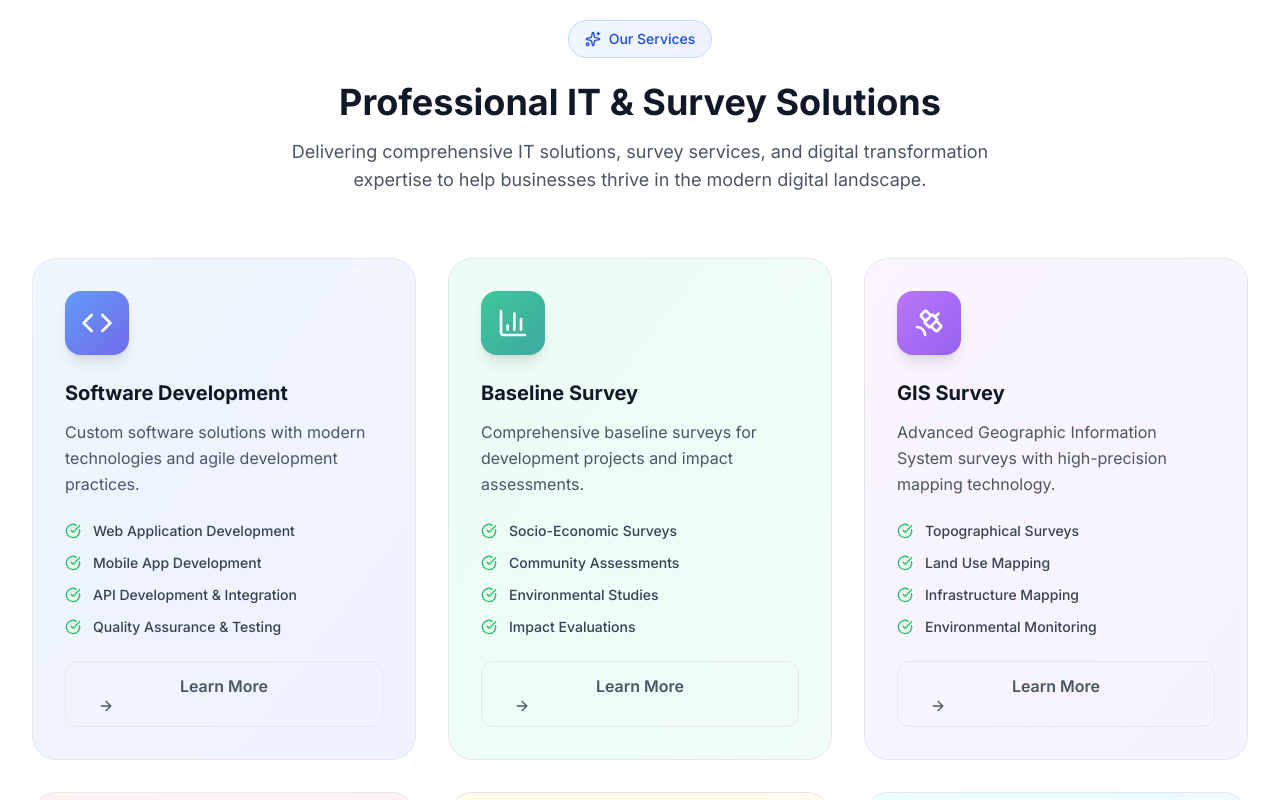
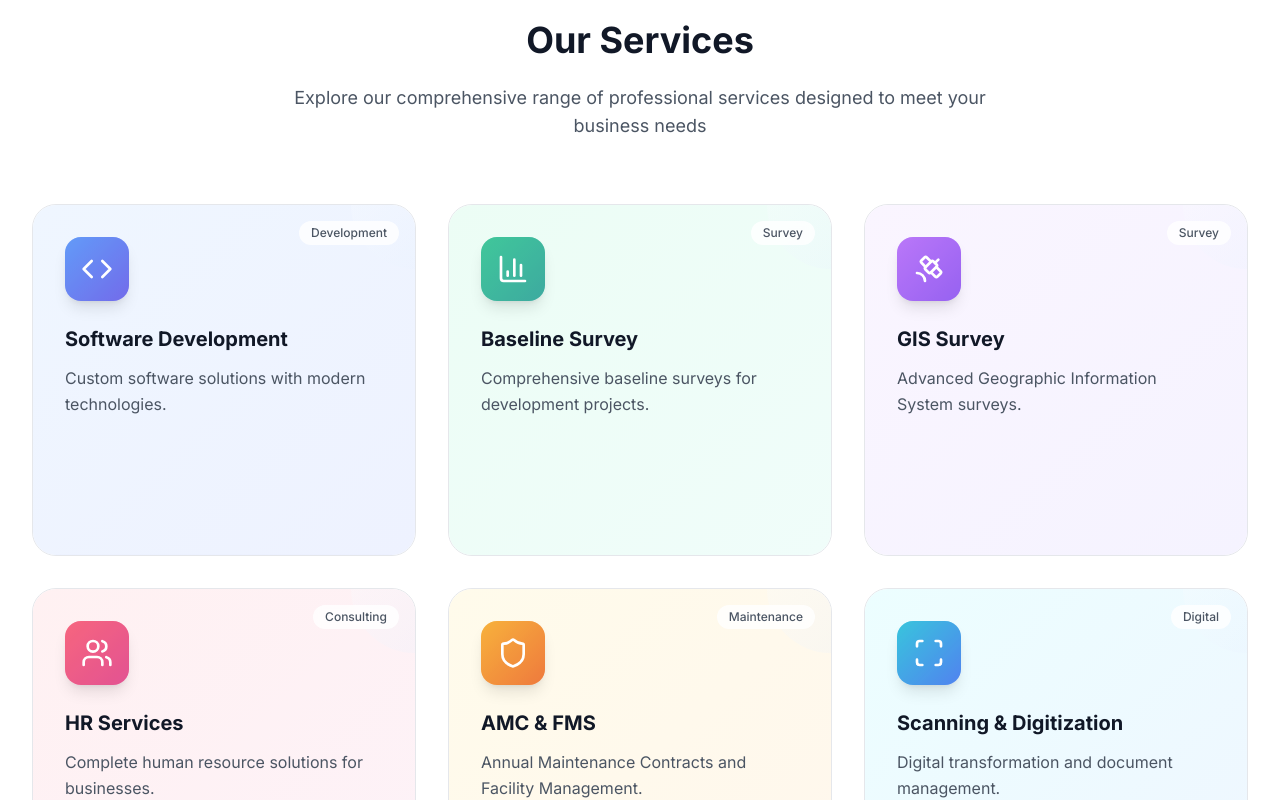
Before and after one commit to RajuKumar1213/computer-part-selling, a Next.js app: page / in a window 1280 px wide. Shown: the part 860-1660 px from the top of the page. Built offline with nearby package versions, Linux system fonts and the light colour scheme.

Commit message:
new design changed for services

```diff
--- a/src/components/ServicesSection.tsx
+++ b/src/components/ServicesSection.tsx
@@ -1,6 +1,7 @@
 "use client";
 
 import { motion } from "framer-motion";
+import Link from "next/link";
 import {
   Code,
   BarChart3,
@@ -11,172 +12,226 @@ import {
   ArrowRight,
   CheckCircle,
   Sparkles,
+  ExternalLink,
 } from "lucide-react";
-import { Button } from "./ui/Button";
 
 const services = [
   {
     icon: Code,
     title: "Software Development",
-    description: "Custom software solutions with modern technologies and agile development practices.",
+    shortDescription: "Custom software solutions with modern technologies.",
+    fullDescription:
+      "Comprehensive software development services including web applications, mobile apps, API development, and quality assurance testing using cutting-edge technologies and agile methodologies.",
     features: [
       "Web Application Development",
       "Mobile App Development",
       "API Development & Integration",
       "Quality Assurance & Testing",
+      "Agile Development Process",
+      "Modern Tech Stack",
     ],
     gradient: "from-blue-500 to-indigo-600",
     bgGradient: "from-blue-50 to-indigo-50",
-    href: "/services/software-development"
+    href: "/services/software-development",
+    category: "Development",
   },
   {
     icon: BarChart3,
     title: "Baseline Survey",
-    description: "Comprehensive baseline surveys for development projects and impact assessments.",
+    shortDescription:
+      "Comprehensive baseline surveys for development projects.",
+    fullDescription:
+      "Professional baseline survey services for development projects, impact assessments, and policy planning with detailed data collection and analysis methodologies.",
     features: [
       "Socio-Economic Surveys",
       "Community Assessments",
       "Environmental Studies",
       "Impact Evaluations",
+      "Data Collection & Analysis",
+      "Policy Planning Support",
     ],
     gradient: "from-emerald-500 to-teal-600",
     bgGradient: "from-emerald-50 to-teal-50",
-    href: "/services/baseline-survey"
+    href: "/services/baseline-survey",
+    category: "Survey",
   },
   {
     icon: Satellite,
     title: "GIS Survey",
-    description: "Advanced Geographic Information System surveys with high-precision mapping technology.",
+    shortDescription: "Advanced Geographic Information System surveys.",
+    fullDescription:
+      "High-precision GIS surveys using advanced satellite imagery and GPS technology for accurate geographical data collection, mapping, and spatial analysis.",
     features: [
       "Topographical Surveys",
       "Land Use Mapping",
       "Infrastructure Mapping",
       "Environmental Monitoring",
+      "GPS Technology",
+      "Spatial Analysis",
     ],
     gradient: "from-purple-500 to-violet-600",
     bgGradient: "from-purple-50 to-violet-50",
-    href: "/services/gis-survey"
+    href: "/services/gis-survey",
+    category: "Survey",
   },
   {
     icon: Users,
     title: "HR Services",
-    description: "Complete human resource solutions for recruitment, training, and workforce management.",
+    shortDescription: "Complete human resource solutions for businesses.",
+    fullDescription:
+      "Comprehensive HR services including talent acquisition, training and development, performance management, and HR consulting to optimize your workforce.",
     features: [
       "Talent Acquisition",
       "Training & Development",
       "Performance Management",
       "HR Consulting",
+      "Workforce Planning",
+      "Employee Relations",
     ],
     gradient: "from-rose-500 to-pink-600",
     bgGradient: "from-rose-50 to-pink-50",
-    href: "/services/hr-services"
+    href: "/services/hr-services",
+    category: "Consulting",
   },
   {
     icon: Shield,
     title: "AMC & FMS",
-    description: "Annual Maintenance Contracts and Facility Management Services for optimal operations.",
+    shortDescription: "Annual Maintenance Contracts and Facility Management.",
+    fullDescription:
+      "Professional maintenance contracts and facility management services ensuring optimal operations, preventive maintenance, and 24/7 support for your infrastructure.",
     features: [
       "Preventive Maintenance",
       "Emergency Support",
       "Facility Management",
       "24/7 Monitoring",
+      "Asset Management",
+      "Compliance Management",
     ],
     gradient: "from-amber-500 to-orange-600",
     bgGradient: "from-amber-50 to-orange-50",
-    href: "/services/amc-fmc"
+    href: "/services/amc-fmc",
+    category: "Maintenance",
   },
   {
     icon: Scan,
     title: "Scanning & Digitization",
-    description: "Digital transformation services for document management and archival solutions.",
+    shortDescription: "Digital transformation and document management.",
+    fullDescription:
+      "Advanced document scanning and digitization services for digital transformation, archive management, and paperless operations with OCR processing capabilities.",
     features: [
       "Document Scanning",
       "Data Digitization",
       "Archive Management",
       "OCR Processing",
+      "Digital Transformation",
+      "Document Management",
     ],
     gradient: "from-cyan-500 to-blue-600",
     bgGradient: "from-cyan-50 to-blue-50",
-    href: "/services/scanning-digitization"
+    href: "/services/scanning-digitization",
+    category: "Digital",
   },
 ];
 
 export function ServicesSection() {
   return (
     <section className="py-20 bg-white">
-      <div className="container mx-auto px-6 lg:px-8">
-        {/* Header */}{" "}
+      <div className="container mx-auto px-8">
         <motion.div
-          initial={{ opacity: 0, y: 20 }}
+          initial={{ opacity: 0, y: 50 }}
           whileInView={{ opacity: 1, y: 0 }}
-          viewport={{ once: true, amount: 0.1 }}
-          transition={{ duration: 0.4 }}
+          viewport={{ once: true }}
           className="text-center mb-16">
-          {" "}
-          <div className="inline-flex items-center px-4 py-2 bg-gradient-to-r from-blue-50 to-indigo-50 border border-blue-200 rounded-full text-blue-700 font-medium text-sm mb-6">
-            <Sparkles className="w-4 h-4 mr-2" />
+          <h2 className="text-4xl font-bold text-gray-900 mb-6">
             Our Services
-          </div>
-          <h2 className="text-3xl lg:text-4xl font-bold text-gray-900 mb-4">
-            Professional IT & Survey Solutions
           </h2>
-          <p className="text-base lg:text-lg text-gray-600 max-w-3xl mx-auto">
-            Delivering comprehensive IT solutions, survey services, and digital transformation
-            expertise to help businesses thrive in the modern digital landscape.
+          <p className="text-lg text-gray-600 max-w-3xl mx-auto">
+            Explore our comprehensive range of professional services designed
+            to meet your business needs
           </p>
         </motion.div>
-        {/* Services Grid */}
+
         <div className="grid grid-cols-1 md:grid-cols-2 lg:grid-cols-3 gap-8">
           {services.map((service, index) => (
             <motion.div
               key={index}
-              initial={{ opacity: 0, y: 20 }}
+              initial={{ opacity: 0, y: 30 }}
               whileInView={{ opacity: 1, y: 0 }}
-              viewport={{ once: true, amount: 0.1 }}
-              transition={{ duration: 0.4, delay: index * 0.1 }}
-              className={`group relative bg-gradient-to-br ${service.bgGradient} border border-gray-200 rounded-3xl p-8 hover:shadow-2xl hover:shadow-blue-500/10 hover:border-blue-300 transition-all duration-500 hover:-translate-y-2 overflow-hidden`}>
+              viewport={{ once: true }}
+              transition={{ delay: index * 0.1 }}
+              className="group relative overflow-hidden bg-white rounded-3xl border border-gray-200 hover:border-blue-300 transition-all duration-500 hover:shadow-2xl hover:shadow-blue-500/10 hover:-translate-y-4 hover:bg-gradient-to-br hover:from-blue-50 hover:to-indigo-50">
+              {/* Card Content */}
+              <div
+                className={`relative bg-gradient-to-br ${service.bgGradient} group-hover:opacity-80 transition-all duration-500 ease-out`}>
+                {/* Collapsed Content */}
+                <div className="p-8 min-h-[350px] flex flex-col group-hover:pb-4 transition-all duration-500">
+                  {/* Background Pattern */}
+                  <div className="absolute top-0 right-0 w-32 h-32 bg-gradient-to-br from-white/30 to-blue-100/20 rounded-full -translate-y-16 translate-x-16 group-hover:scale-150 group-hover:from-blue-200/40 group-hover:to-indigo-200/30 transition-all duration-700"></div>
 
-              {/* Background Pattern */}
-              <div className="absolute top-0 right-0 w-32 h-32 bg-gradient-to-br from-white/20 to-transparent rounded-full -translate-y-16 translate-x-16 group-hover:scale-150 transition-transform duration-700"></div>
+                  {/* Category Badge */}
+                  <div className="absolute top-4 right-4 px-3 py-1 bg-white/80 backdrop-blur-sm rounded-full text-xs font-medium text-gray-600 group-hover:bg-white/90 transition-all duration-300">
+                    {service.category}
+                  </div>
 
                   {/* Icon */}
-              <div className={`relative w-16 h-16 bg-gradient-to-br ${service.gradient} rounded-2xl flex items-center justify-center mb-6 group-hover:scale-110 group-hover:rotate-3 transition-all duration-500 shadow-lg`}>
+                  <div
+                    className={`relative w-16 h-16 bg-gradient-to-br ${service.gradient} rounded-2xl flex items-center justify-center mb-6 group-hover:scale-110 group-hover:rotate-3 transition-all duration-500 shadow-lg`}>
                     <service.icon className="w-8 h-8 text-white" />
                     <div className="absolute inset-0 bg-white/20 rounded-2xl group-hover:bg-white/30 transition-colors duration-300"></div>
                   </div>
 
-              {/* Content */}
+                  {/* Title */}
                   <h3 className="text-xl font-bold text-gray-900 mb-3 group-hover:text-gray-800 transition-colors">
                     {service.title}
                   </h3>
-              <p className="text-gray-600 mb-6 leading-relaxed">
-                {service.description}
+
+                  {/* Short Description - Always Visible */}
+                  <p className="text-gray-600 leading-relaxed transition-all duration-300 group-hover:text-gray-700">
+                    {service.shortDescription}
+                  </p>
+                </div>
+
+                {/* Expanded Content - Slides up from bottom */}
+                <div className="absolute bottom-0 left-0 right-0 bg-white/95 backdrop-blur-sm border-t-2 border-blue-200/60 px-8 pt-12 pb-6 min-h-[280px] transform translate-y-full group-hover:translate-y-0 transition-all duration-500 ease-out rounded-b-3xl shadow-lg mt-2">
+
+                  {/* Spacer line for visual separation */}
+                  <div className="w-16 h-1 bg-gradient-to-r from-blue-400 to-blue-600 rounded-full mx-auto mb-6"></div>
+
+                  {/* Full Description */}
+                  <p className="text-gray-700 mb-4 leading-relaxed text-sm">
+                    {service.fullDescription}
                   </p>
 
-              {/* Features */}
-              <div className="space-y-3 mb-6">
-                {service.features.map((feature, idx) => (
-                  <div
+                  {/* Features List */}
+                  <div className="space-y-2 mb-6">
+                    {service.features.slice(0, 4).map((feature, idx) => (
+                      <motion.div
                         key={idx}
-                    className="flex items-center text-sm text-gray-700 group-hover:text-gray-800 transition-colors">
-                    <CheckCircle className="w-4 h-4 text-green-500 mr-3 flex-shrink-0" />
+                        initial={{ opacity: 0, x: -10 }}
+                        whileInView={{ opacity: 1, x: 0 }}
+                        transition={{ delay: idx * 0.1 }}
+                        className="flex items-center text-sm text-gray-700 group-hover:text-gray-800">
+                        <CheckCircle className="w-3 h-3 text-green-500 mr-2 flex-shrink-0" />
                         <span className="font-medium">{feature}</span>
-                  </div>
-                ))}
-              </div>
-
-              {/* Link Button */}
-              <Button
-                variant="ghost"
-                className="w-full group-hover:bg-white/80 group-hover:text-blue-600 transition-all duration-300 font-semibold border border-gray-200 group-hover:border-blue-200 group-hover:shadow-md"
-              >
-                Learn More
-                <ArrowRight className="w-4 h-4 ml-2 group-hover:translate-x-1 transition-transform" />
-              </Button>
                       </motion.div>
                     ))}
                   </div>
 
+                  {/* Read More Button */}
+                  <Link href={service.href}>
+                    <button className="w-full bg-gradient-to-r from-blue-500 to-blue-600 hover:from-blue-600 hover:to-blue-700 text-white py-3 rounded-xl font-semibold transition-all duration-300 flex items-center justify-center group/btn shadow-lg hover:shadow-xl">
+                      <span>Read Full Details</span>
+                      <ExternalLink className="w-4 h-4 ml-2 group-hover/btn:translate-x-1 transition-transform" />
+                    </button>
+                  </Link>
+                </div>
+
+                {/* Gradient Overlay for smooth transition */}
+                <div className="absolute bottom-0 left-0 right-0 h-20 bg-gradient-to-t from-blue-100/30 via-blue-50/20 to-transparent opacity-0 group-hover:opacity-100 transition-opacity duration-500 pointer-events-none"></div>
+              </div>
+            </motion.div>
+          ))}
+        </div>
       </div>
     </section>
   );
```
Also changed, not shown: src/app/services/page.jsx (+6 -6 lines). Lines whose indentation alone changed are shown as unchanged.
